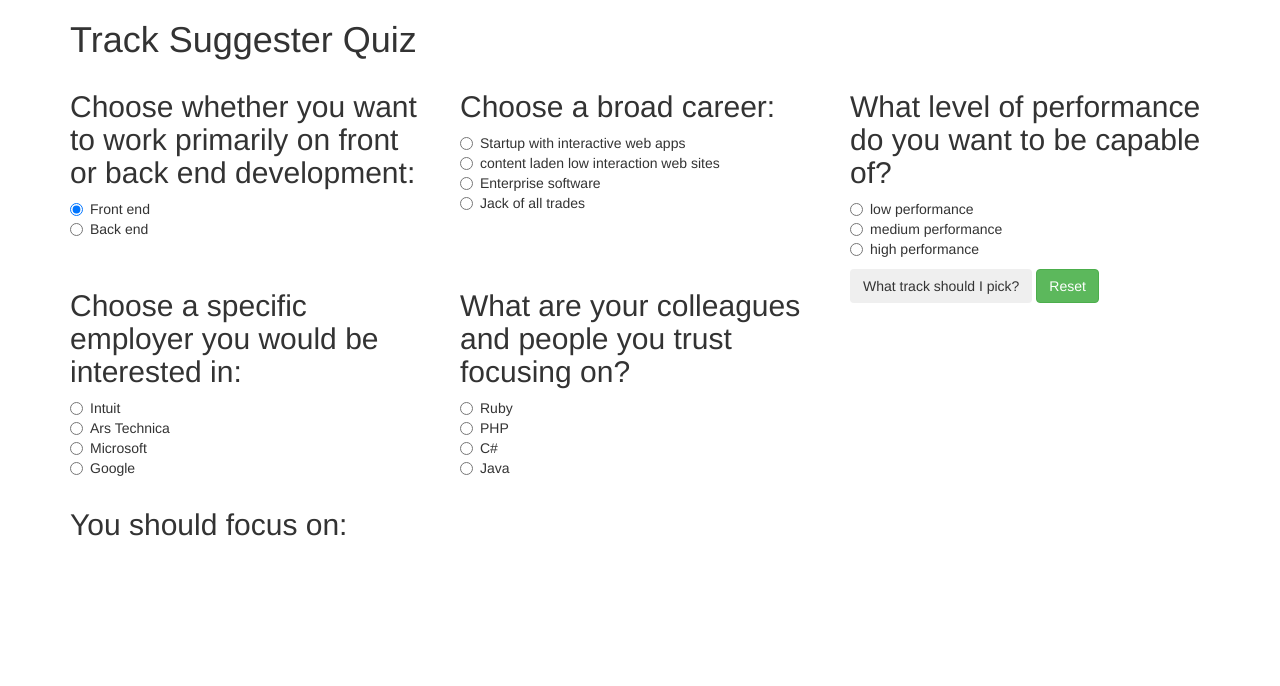
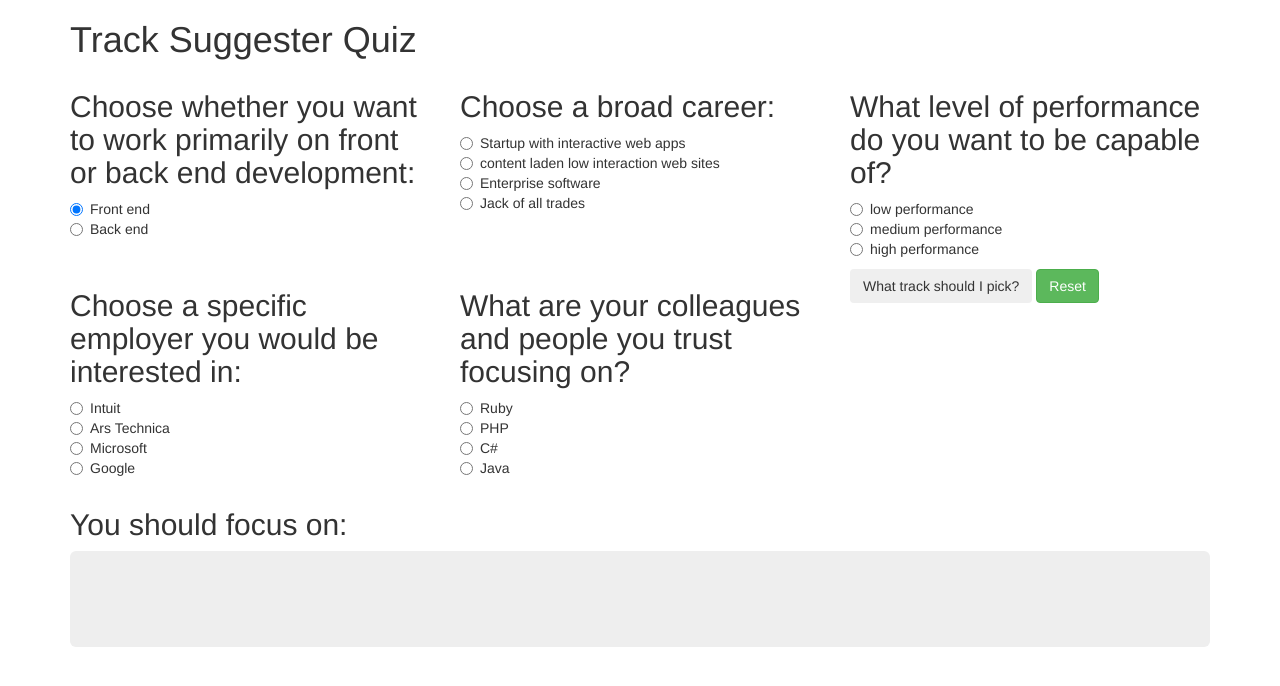
Before and after one commit to AIMWORLD213445/Track-Suggester, a plain HTML site: page index.html in a window 1280 px wide. Drawn offline with Linux system fonts and the light colour scheme.

Commit message:
add jumbotron and jumbotron alignment in CSS

```diff
--- a/css/styles.css
+++ b/css/styles.css
@@ -1,16 +1,25 @@
 
 #result1{
   display: none;
+
 }
 
 #result2{
   display: none;
+
 }
 
 #result3{
   display: none;
+
 }
 
 #result4{
   display: none;
+
 }
+
+.jumbotron{
+  text-align: center;
+  display: block;
+}
--- a/index.html
+++ b/index.html
@@ -91,7 +91,7 @@
     </form>
     <div>
       <h2>You should focus on:</h2>
-      <div class="container">
+      <div class="jumbotron">
         <div id="result1">
           <h2>Ruby</h2>
           <img src="img/Ruby.jpeg" alt="Ruby logo">
```
